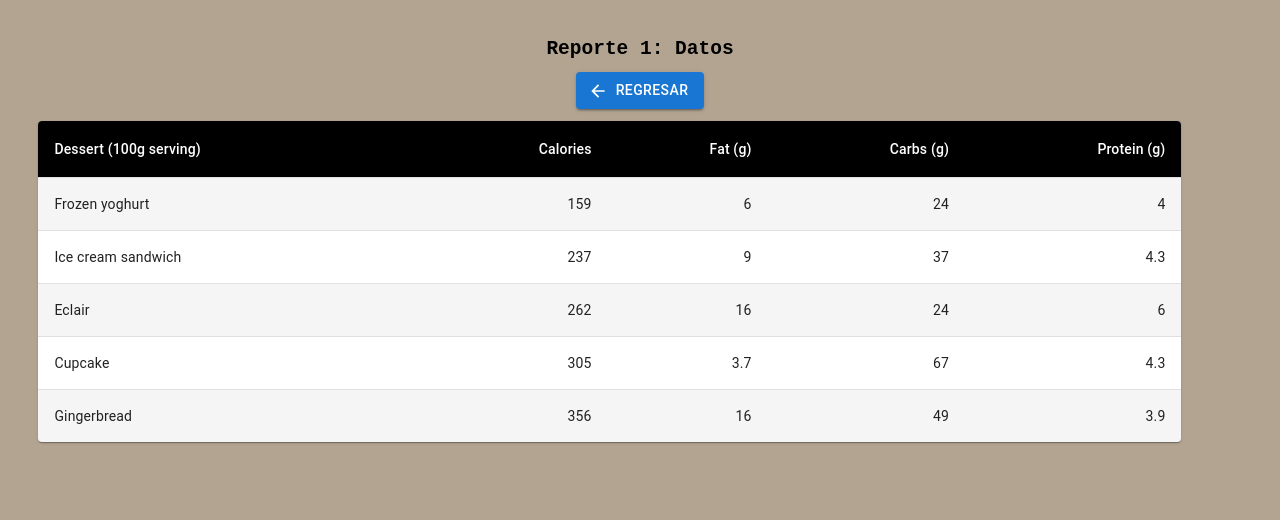
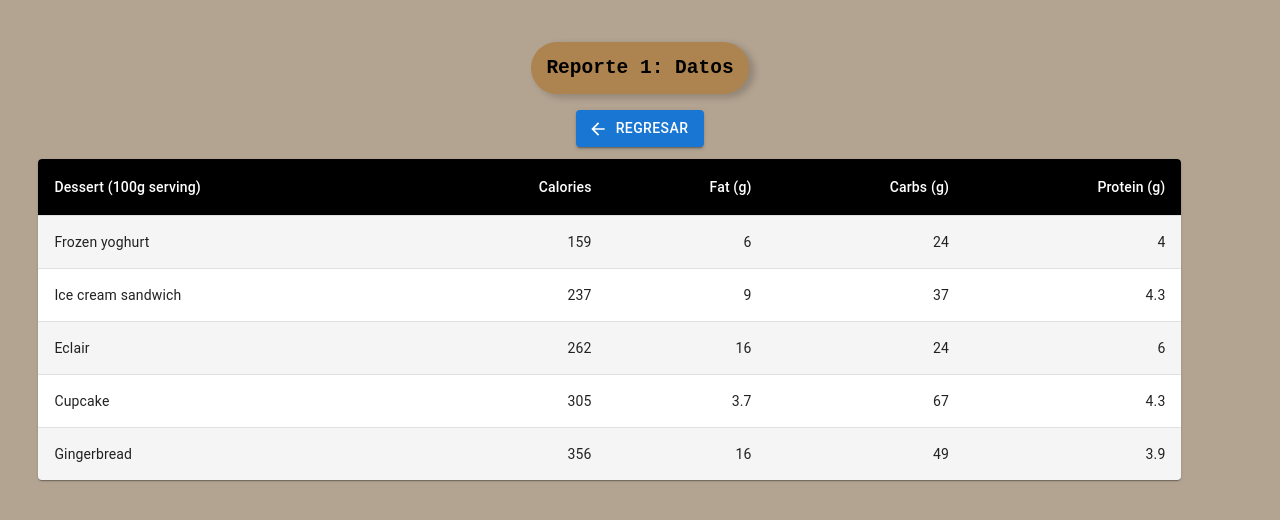
Before and after one commit to DanielBortot/proyectos-topicos, a React (Create React App) app in the folder proyecto 1/client/: page /reporte1/subreporte in a window 1280 px wide. Shown: the top 520 px of the page. Built offline with nearby package versions, Linux system fonts and the light colour scheme.

Commit message:
cambio de titulos

```diff
--- a/proyecto 1/client/src/assets/ReporteBase.css
+++ b/proyecto 1/client/src/assets/ReporteBase.css
@@ -15,15 +15,26 @@
 }
 
 .title {
+    position: relative;
     font-family:monospace;
     display: flex;
     justify-content: center;
+    align-items: center;
+    height: 60px;
+}
+
+.title h2 {
+    padding: 15px;
+    background-color: #ad834f;
+    border-radius: 40px;
+    box-shadow: 5px 3px 6px 1px #1d160d33;
 }
 
 .buttons {
     margin-top: 1%;
     display: flex;
     justify-content: center;
+    align-items: center;
 }
 
 .table {
@@ -34,3 +45,19 @@
 .api {
     margin-top: 1%;
 }
+
+.logoContainer {
+    position: absolute;
+    left: 0;
+    top: -15px;
+    width: 190px;
+    height: 110px;
+}
+
+.logoContainer img {
+    object-fit: cover;
+    width: 100%;
+    height: 100%;
+    border-radius: 50px;
+    box-shadow: 5px 5px 10px 1px #1a140c9a;
+}
--- a/proyecto 1/client/src/components/reportes/Reporte1.tsx
+++ b/proyecto 1/client/src/components/reportes/Reporte1.tsx
@@ -1,5 +1,6 @@
 
 import '../../assets/ReporteBase.css'
+import logo from '../../assets/logo.png';
 
 import { useNavigate } from 'react-router-dom';
 
@@ -99,6 +100,9 @@ export default function Reporte1 () {
         <div className='main'>
 
             <div className='title'>
+                <div className='logoContainer'>
+                  <img src={logo} alt="" />
+                </div>
                 <h2> Reporte 1 Producto Mas vendido </h2>
             </div>
 
```
Also changed, not shown: proyecto 1/client/src/assets/logo.png (renamed from proyecto 1/client/src/assets/El de la esquina.png).
